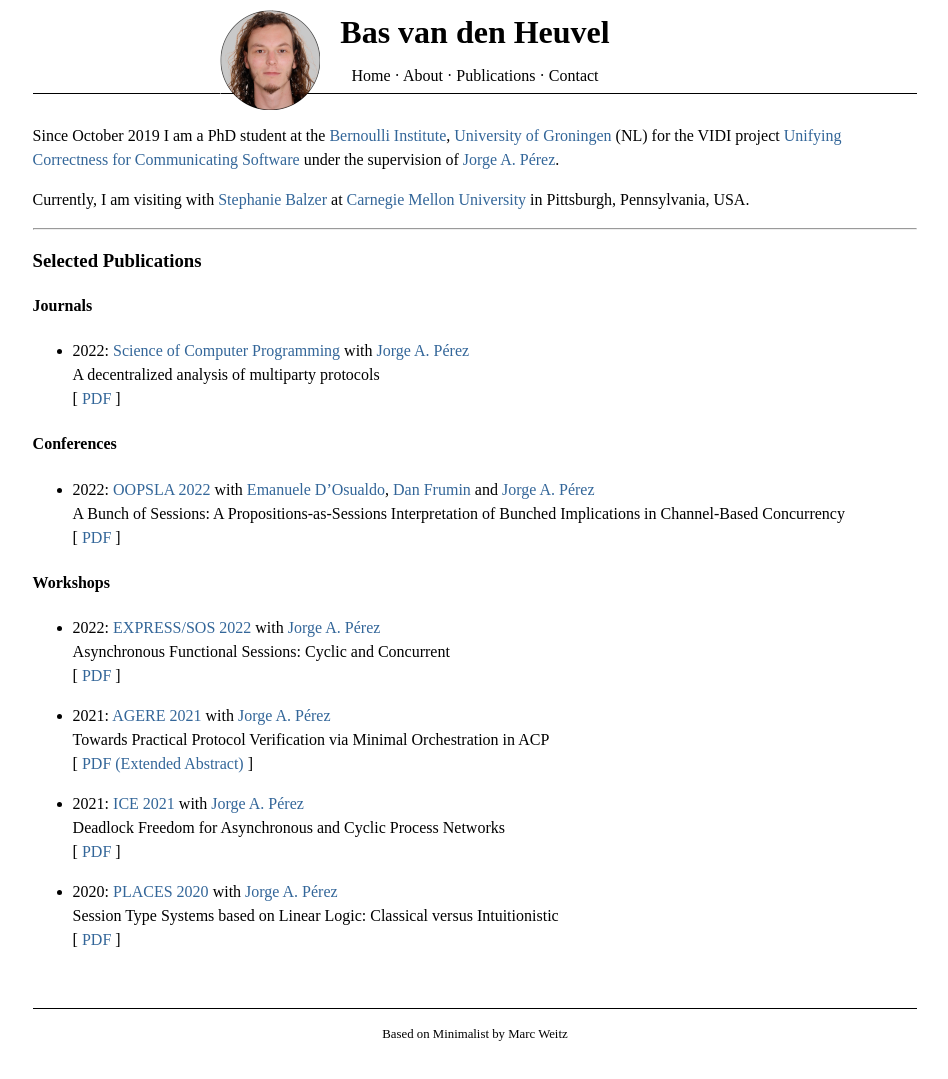
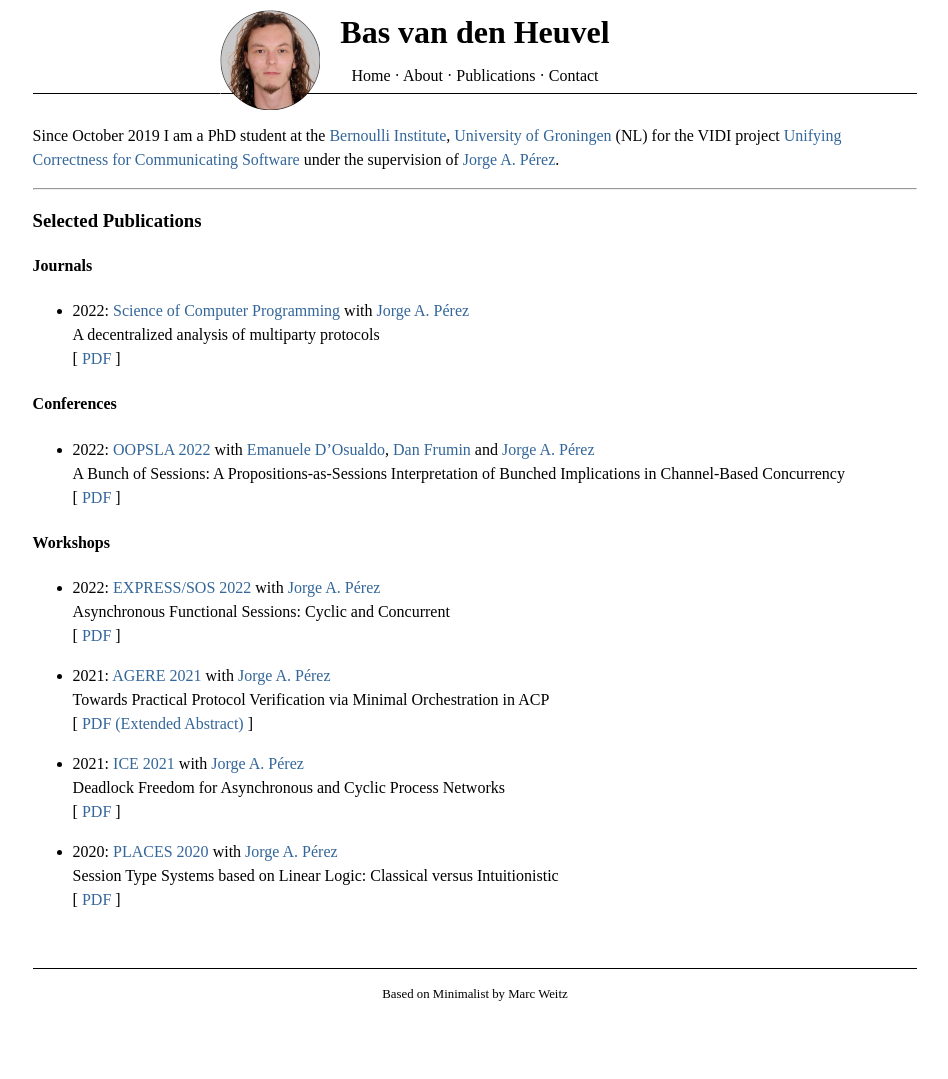
Before and after one commit to basvdheuvel/basvdheuvel.github.io, a Jekyll site: the page built from index.md, in a window 1280 px wide. Shown: the whole page, without its empty margins (165-1113 px from the left). Built offline with Jekyll 4.4.1, drawn with Linux system fonts in a browser that asks for light colours; after the commit the page ends 1039 px from its top, so only the background shows below that.

Commit message:
Remove CMU remark

```diff
--- a/index.md
+++ b/index.md
@@ -7,8 +7,6 @@ Institute](https://www.rug.nl/research/bernoulli/), [University of
 Groningen](https://www.rug.nl/) (NL) for the VIDI project [Unifying Correctness
 for Communicating Software](https://www.jperez.nl/vidi) under the supervision of
 [Jorge A. Pérez](https://www.jperez.nl/).
-
-Currently, I am visiting with [Stephanie Balzer](https://www.cs.cmu.edu/~balzers/) at [Carnegie Mellon University](https://www.cmu.edu/) in Pittsburgh, Pennsylvania, USA.
 
 <hr />
 
```
